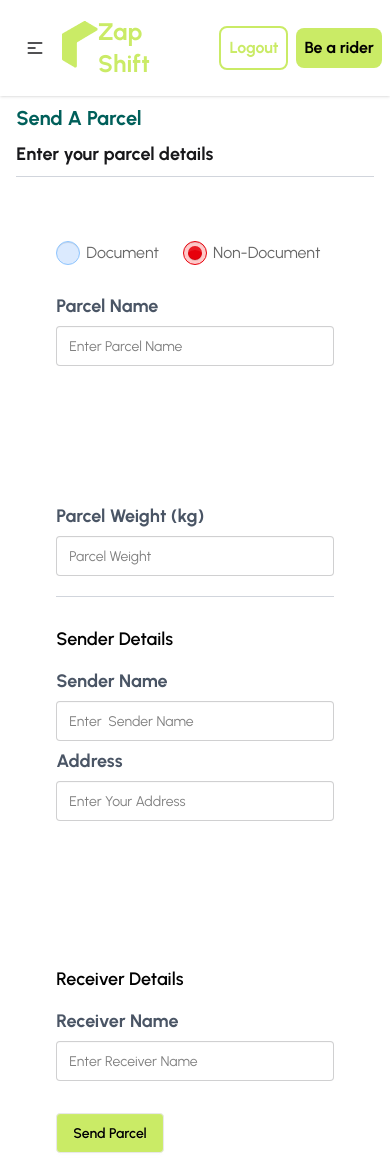
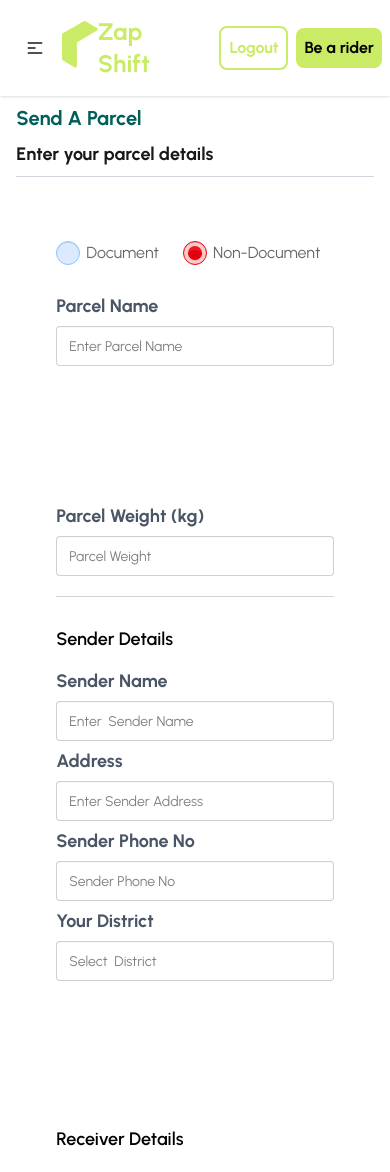
Before and after one commit to rimpakasundi07/Zap-Shift-Client, a React (Vite) app: page /send-percel in a window 390 px wide. Shown: the top 1172 px of the page. Built offline with nearby package versions, Linux system fonts and the light colour scheme; no server answers; sample sign-in values are in the browser's storage.

Commit message:
Add sender phone number and district input fields to Send Parcel form

```diff
--- a/src/pages/sendPercel/SendPercel.jsx
+++ b/src/pages/sendPercel/SendPercel.jsx
@@ -102,7 +102,23 @@ const SendPercel = () => {
                 <input
                   type="text"
                   className="input w-full"
-                  placeholder="Enter Your Address"
+                  placeholder="Enter Sender Address"
+                />
+                <label className="label text-lg font-bold text-gray-600">
+                  Sender Phone No
+                </label>
+                <input
+                  type="text"
+                  className="input w-full"
+                  placeholder="Sender Phone No"
+                />
+                <label className="label text-lg font-bold text-gray-600">
+                  Your District
+                </label>
+                <input
+                  type="text"
+                  className="input w-full"
+                  placeholder="Select  District"
                 />
               </fieldset>
             </div>
```
